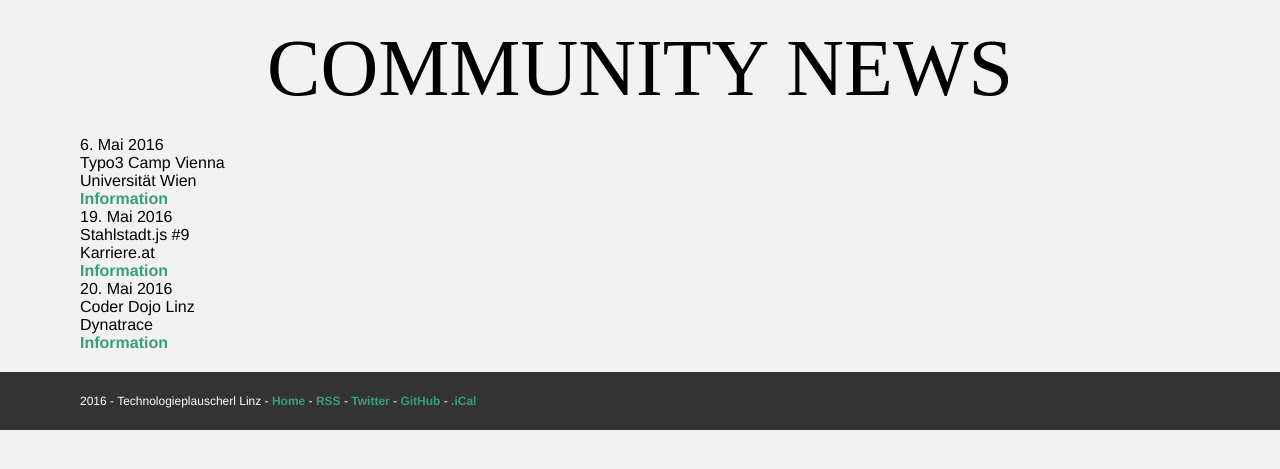
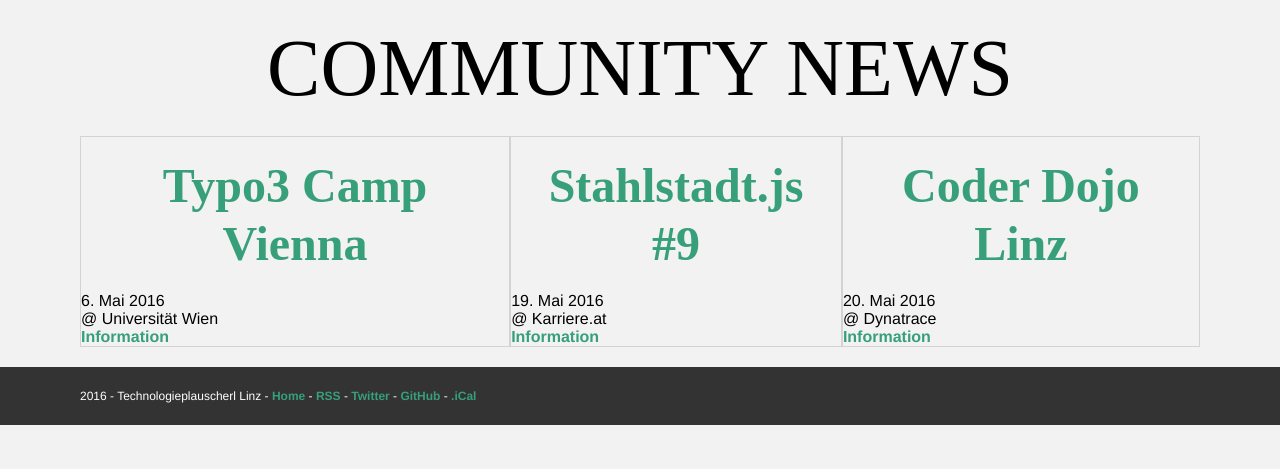
Before and after one commit to mericanAncer127/plauscherl, a Jekyll site: the page built from pages/community-news.md, in a window 1280 px wide. Shown: the top 469 px of the page. Built offline with Jekyll 4.4.1, drawn with Linux system fonts in a browser that asks for light colours.

Commit message:
i try to design now

```diff
--- a/_includes/communitynews.html
+++ b/_includes/communitynews.html
@@ -16,10 +16,10 @@
 {% endcase %}
 {% endcapture %}
 <div class="event-wrapper">
+  <h2 class="event-title{% if include.news.cost %} event-cost{% endif %}" itemprop="name">{{include.news.name}}</h2>
   <div class="event-date" itemprop="startDate" content="{{include.news.date}}">{{ include.news.date | date: "%-d" }}. {{mon}} {{ include.news.date | date: "%Y" }}</div>
-  <div class="event-title{% if include.news.cost %} event-cost{% endif %}" itemprop="name">{{include.news.name}}</div>
   <div class="event-venue" itemprop="location" itemscope itemtype="http://schema.org/Place">
-    <span itemprop="name">{{include.news.location}}</span>
+    @ <span itemprop="name">{{include.news.location}}</span>
   </div>
   <a itemprop="url" href="{{include.news.link}}">Information</a>
 </div>
--- a/_layouts/news.html
+++ b/_layouts/news.html
@@ -1,6 +1,6 @@
 ---
 layout: page
 ---
-<div class="event-wrapper">
+<div class="events">
 	{{content}}
 </div>
--- a/_sass/main.scss
+++ b/_sass/main.scss
@@ -15,3 +15,4 @@
 @import "modules/address";
 @import "modules/info";
 @import "modules/footer";
+@import "modules/communitynews";
--- /dev/null
+++ b/_sass/modules/_communitynews.scss
@@ -0,0 +1,7 @@
+.events {
+  display: flex;
+}
+
+.event-wrapper {
+  border: 1px solid lightgray;
+}
```
